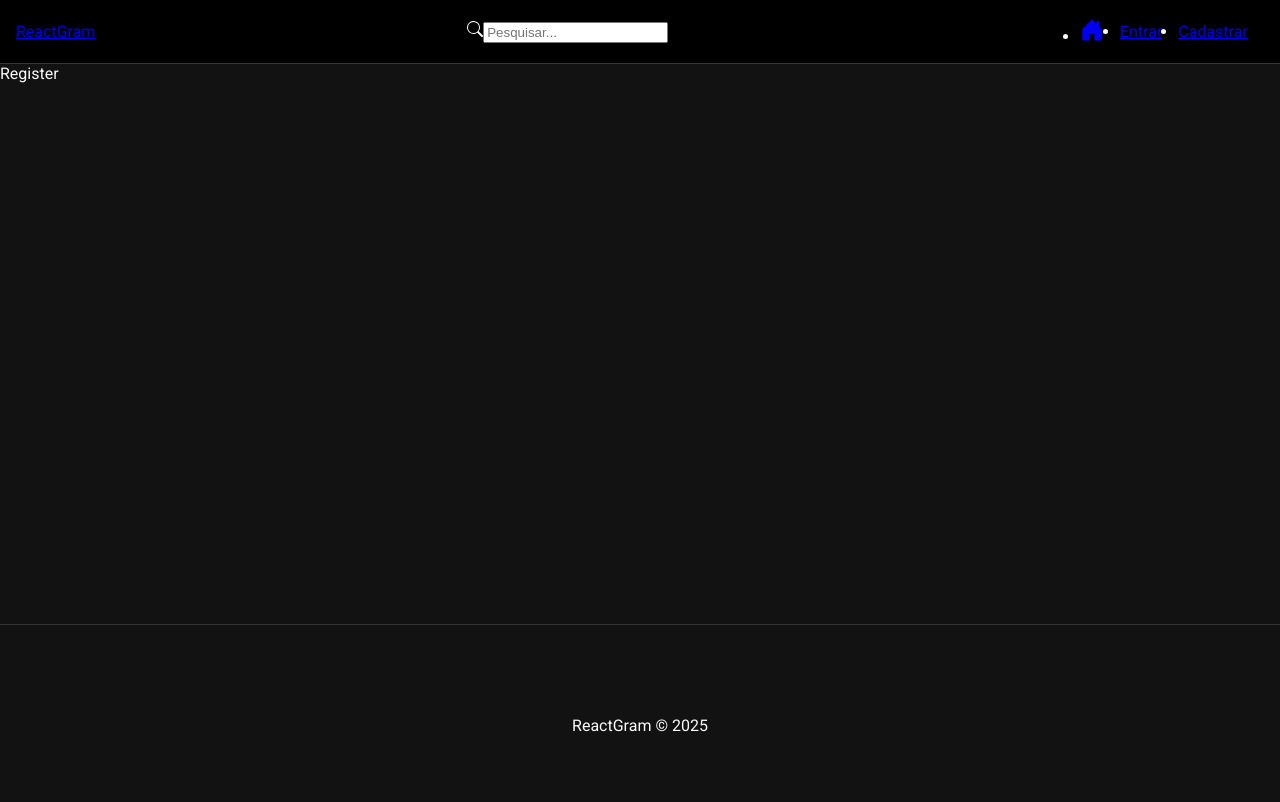
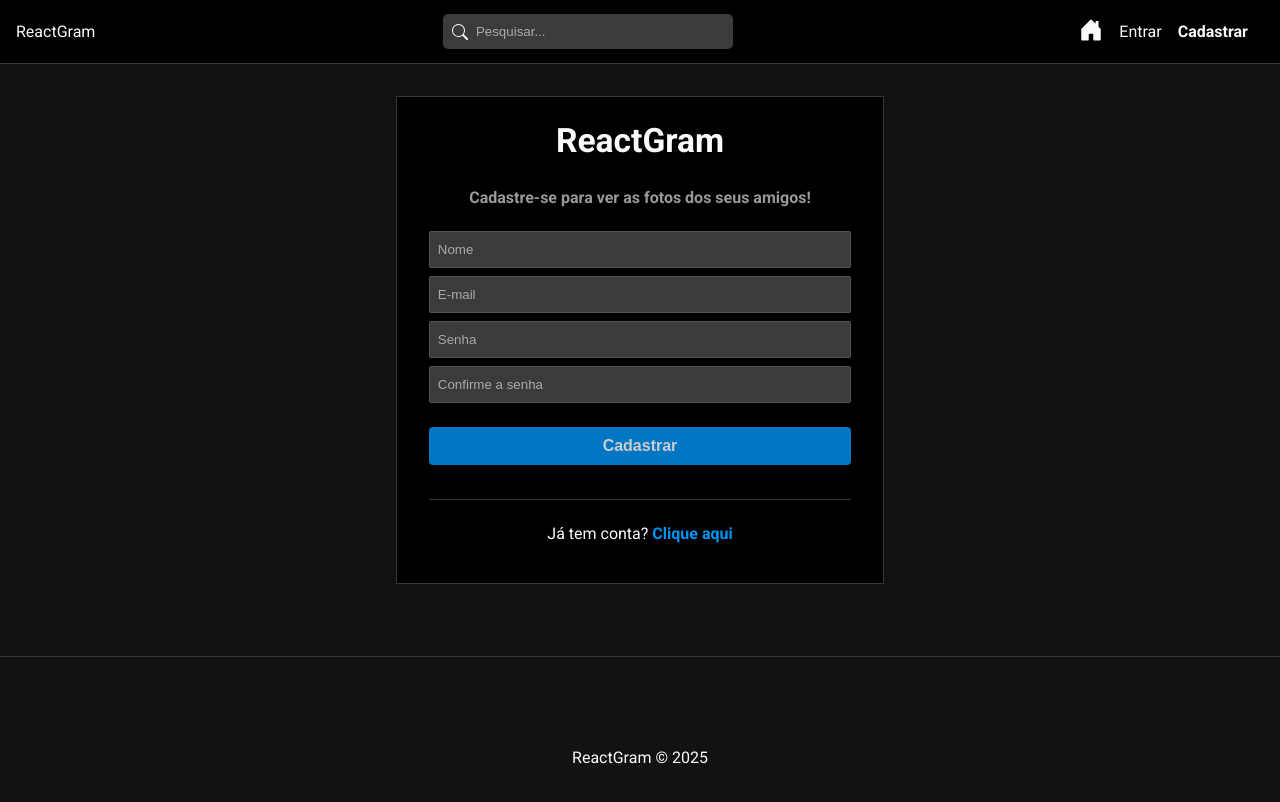
Before and after one commit to PedroCDLoureiro/ReactGram, a React (Create React App) app in the folder frontend/: page /register in a window 1280 px wide. Shown: the top 802 px of the page. Built offline with nearby package versions, Linux system fonts and the light colour scheme.

Commit message:
pages login register

```diff
--- a/frontend/package.json
+++ b/frontend/package.json
@@ -11,6 +11,7 @@
     "react": "^19.0.0",
     "react-dom": "^19.0.0",
     "react-icons": "^5.5.0",
+    "react-redux": "^9.2.0",
     "react-router-dom": "^7.2.0",
     "react-scripts": "5.0.1",
     "web-vitals": "^2.1.4"
--- a/frontend/src/components/Navbar.js
+++ b/frontend/src/components/Navbar.js
@@ -13,7 +13,7 @@
     return (
         <nav id="nav">
             <Link to="/">ReactGram</Link>
-            <form>
+            <form id="search-form">
                 <BsSearch />
                 <input type="text" placeholder="Pesquisar..." />
             </form>
--- a/frontend/src/index.css
+++ b/frontend/src/index.css
@@ -6,3 +6,84 @@
     background-color: #121212;
     color: #fafafa;
 }
+
+a {
+    color: #fafafa;
+    text-decoration: none;
+}
+
+.active {
+    font-weight: bold;
+}
+
+ul {
+    list-style: none;
+}
+
+form {
+    display: flex;
+    flex-direction: column;
+}
+
+label {
+    display: flex;
+    flex-direction: column;
+    text-align: left;
+}
+
+label span {
+    font-weight: bold;
+    margin-bottom: 0.5em;
+    color: #aaa;
+    font-size: 0.7em;
+}
+
+input {
+    background-color: #3b3b3b;
+    color: #aaa;
+    border: 1px solid #555;
+    border-radius: 2px;
+    padding: 10px 8px;
+    outline: none;
+    margin-bottom: 0.6em;
+}
+
+input::placeholder {
+    color: #aaa;
+}
+
+.btn,
+button,
+input[type="submit"] {
+    background-color: #0094f6;
+    color: #fff;
+    border: none;
+    border-radius: 4px;
+    padding: 10px 8px;
+    font-weight: bold;
+    cursor: pointer;
+    opacity: 0.8;
+    font-size: 1em;
+}
+
+input[type="submit"] {
+    margin-top: 1em;
+}
+
+input:disabled {
+    cursor: not-allowed;
+    background-color: #000;
+}
+
+button:hover,
+input[type="submit"]:hover {
+    opacity: 1;
+}
+
+.cancel-btn {
+    background-color: #ccc;
+}
+
+.hide {
+    display: none;
+}
--- a/frontend/src/index.js
+++ b/frontend/src/index.js
@@ -3,9 +3,15 @@
 import "./index.css";
 import App from "./App";
 
+// Redux
+import { Provider } from "react-redux";
+import { store } from "./store";
+
 const root = ReactDOM.createRoot(document.getElementById("root"));
 root.render(
     <React.StrictMode>
-        <App />
+        <Provider store={store}>
+            <App />
+        </Provider>
     </React.StrictMode>
 );
--- a/frontend/src/pages/Auth/Auth.css
+++ b/frontend/src/pages/Auth/Auth.css
@@ -0,0 +1,39 @@
+#login,
+#register {
+    border: 1px solid #363636;
+    background-color: #000;
+    padding: 1.5em 2em;
+    max-width: 33%;
+    margin: 2em auto;
+}
+
+#login h2,
+#register h2 {
+    text-align: center;
+    font-size: 2.1em;
+    margin-top: 0;
+}
+
+.subtitle {
+    font-weight: bold;
+    color: #999;
+    margin-bottom: 1.5em;
+}
+
+#login form,
+#register form {
+    padding-bottom: 1.5em;
+    margin-bottom: 1.5em;
+    border-bottom: 1px solid #363636;
+}
+
+#login p,
+#register p {
+    text-align: center;
+}
+
+#login p a,
+#register p a {
+    font-weight: bold;
+    color: #0094f6;
+}
--- a/frontend/src/pages/Auth/Login.js
+++ b/frontend/src/pages/Auth/Login.js
@@ -1,7 +1,7 @@
 import "./Auth.css";
 
 const Login = () => {
-    return <div>Login</div>;
+    return <div id="login">Login</div>;
 };
 
 export default Login;
--- a/frontend/src/pages/Auth/Register.js
+++ b/frontend/src/pages/Auth/Register.js
@@ -1,7 +1,68 @@
 import "./Auth.css";
 
+// Components
+import { Link } from "react-router-dom";
+
+// Hooks
+import { useState, useEffect } from "react";
+
 const Register = () => {
-    return <div>Register</div>;
+    const [name, setName] = useState("");
+    const [email, setEmail] = useState("");
+    const [password, setPassword] = useState("");
+    const [confirmPassword, setConfirmPassword] = useState("");
+
+    const handleSubmit = (e) => {
+        e.preventDefault();
+
+        const user = {
+            name,
+            email,
+            password,
+            confirmPassword,
+        };
+
+        console.log(user);
+    };
+
+    return (
+        <div id="register">
+            <h2>ReactGram</h2>
+            <p className="subtitle">
+                Cadastre-se para ver as fotos dos seus amigos!
+            </p>
+            <form onSubmit={handleSubmit}>
+                <input
+                    type="text"
+                    placeholder="Nome"
+                    onChange={(e) => setName(e.target.value)}
+                    value={name || ""}
+                />
+                <input
+                    type="email"
+                    placeholder="E-mail"
+                    onChange={(e) => setEmail(e.target.value)}
+                    value={email || ""}
+                />
+                <input
+                    type="password"
+                    placeholder="Senha"
+                    onChange={(e) => setPassword(e.target.value)}
+                    value={password || ""}
+                />
+                <input
+                    type="password"
+                    placeholder="Confirme a senha"
+                    onChange={(e) => setConfirmPassword(e.target.value)}
+                    value={confirmPassword || ""}
+                />
+                <input type="submit" value="Cadastrar" />
+            </form>
+            <p>
+                Já tem conta? <Link to="/login">Clique aqui</Link>
+            </p>
+        </div>
+    );
 };
 
 export default Register;
--- /dev/null
+++ b/frontend/src/store.js
@@ -0,0 +1,5 @@
+import { configureStore } from "@reduxjs/toolkit";
+
+export const store = configureStore({
+    reducer: {},
+});
```
Also changed, not shown: frontend/src/utils/config.js (added, +33 -0 lines), 1 other file (tests, documents, lock files or other folders).
